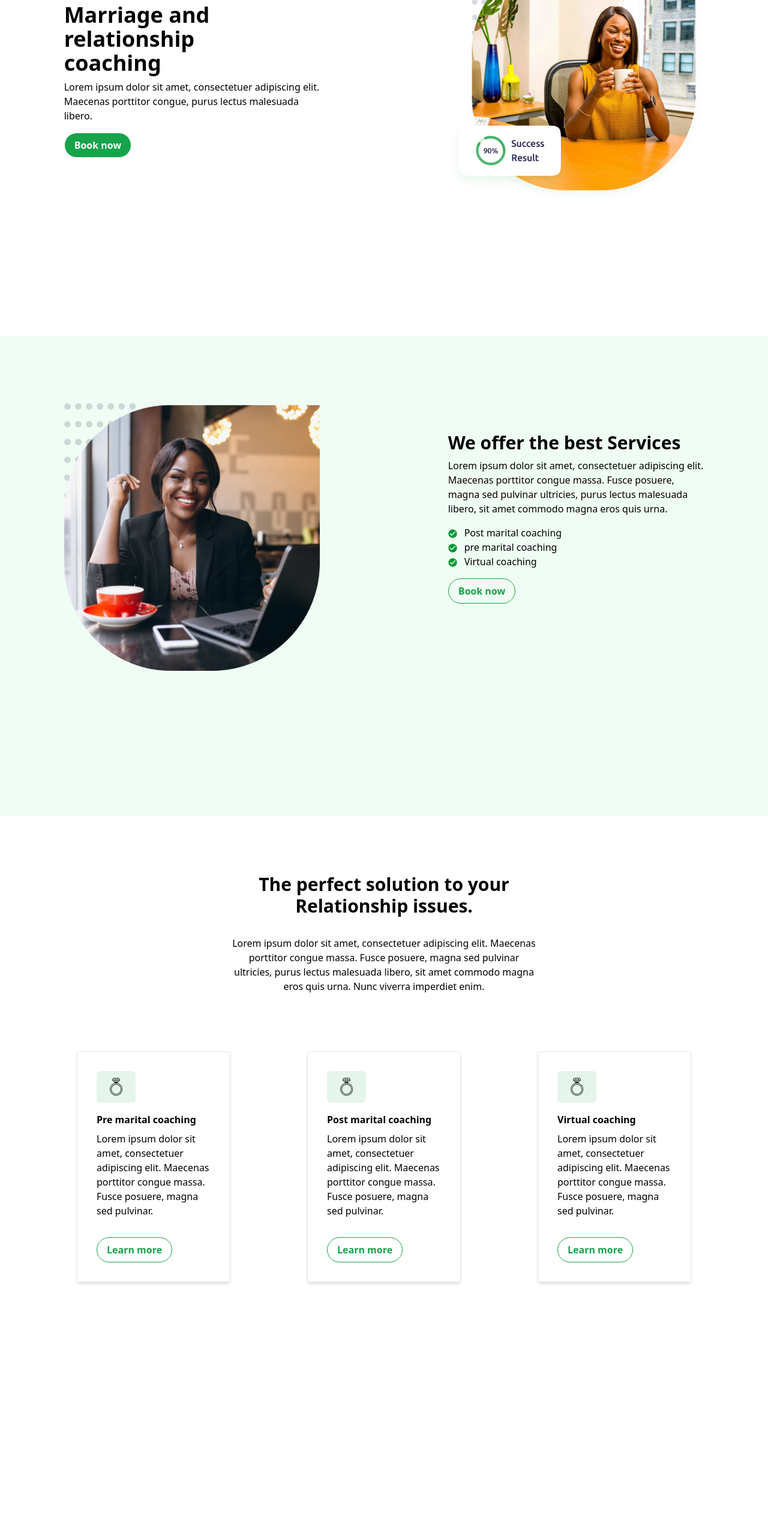
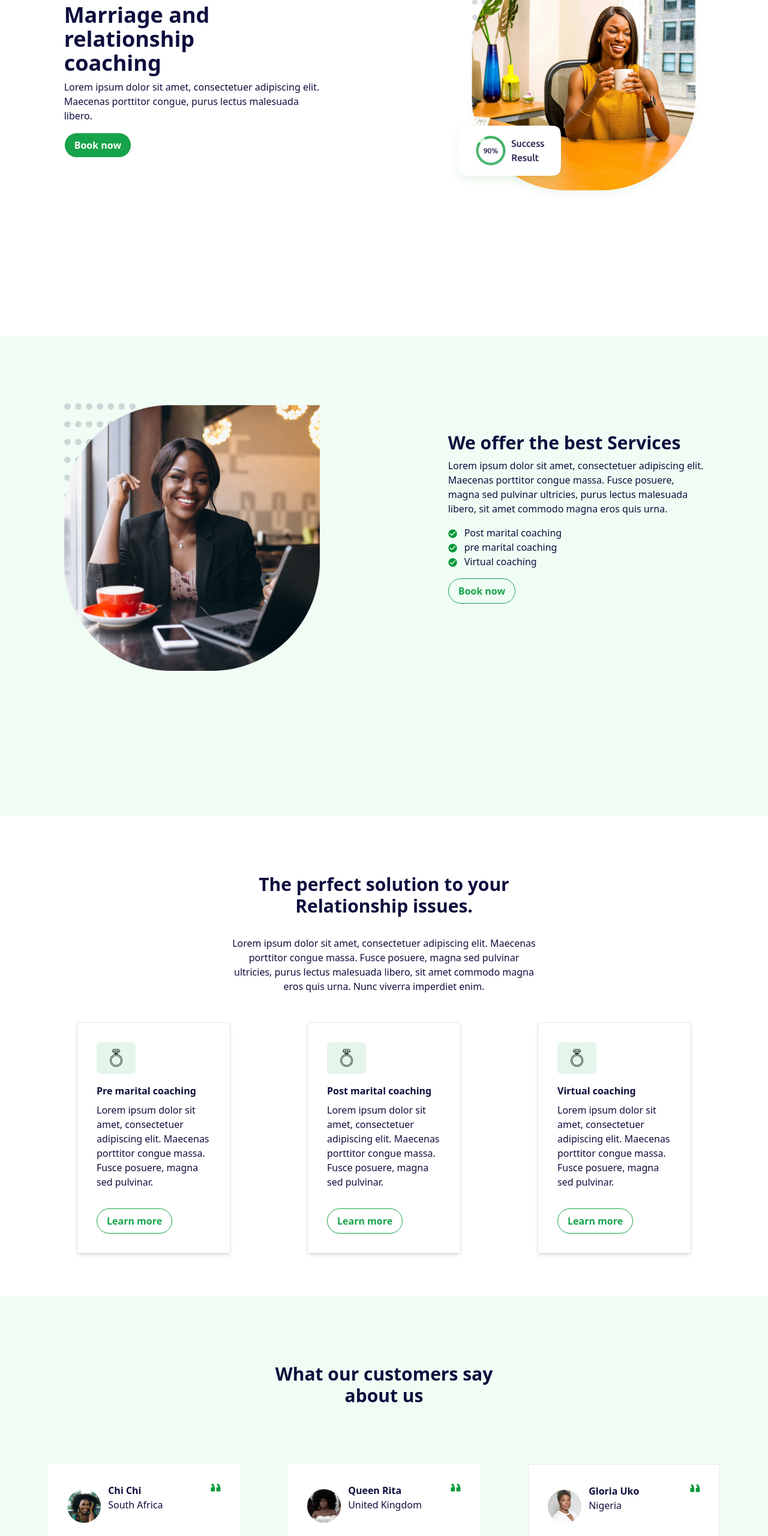
Before and after one commit to Uzayn/Business-Coaching-project-website, a website: page index.html in a window 1280 px wide. Shown: the part 240-2800 px from the top of the page at 60% size. Before the commit the page ends 2496 px from the top, so only its background shows below. Drawn offline with nearby package versions, Linux system fonts and the light colour scheme.

Commit message:
second commit

```diff
--- a/index.html
+++ b/index.html
@@ -19,13 +19,13 @@
             </div>
             <div class="mt-4 mr-4">
                 <ul class="flex">
-                    <li class="mr-6 mb-1 font-semibold mt-2 hover:underline">
+                    <li class="mr-6 mb-1 font-semibold mt-2 hover:underline text-[#000033F2]">
                         <a href="#">Home</a>
                     </li>
-                    <li class="mr-6 mb-1 font-semibold mt-2 hover:underline">
+                    <li class="mr-6 mb-1 font-semibold mt-2 hover:underline text-[#000033F2]">
                         <a href="#">About</a>
                     </li>
-                    <li class="mr-6 mb-1 font-semibold mt-2 hover:underline">
+                    <li class="mr-6 mb-1 font-semibold mt-2 hover:underline text-[#000033F2]">
                         <a href="#">Services</a>
                     </li>
                     <li class="mr-6">
@@ -39,10 +39,10 @@
 
         <div class="flex justify-around">
             <div class="w-1/3">
-                <h1 class="text-4xl font-bold mb-2 mt-20">
+                <h1 class="text-4xl font-bold text-[#000033F2] mb-2 mt-20">
                     Marriage and relationship <br> coaching
                 </h1>
-                <p class="mb-4">
+                <p class="mb-4 text-[#000033F2]">
                     Lorem ipsum dolor sit amet, consectetuer adipiscing elit. Maecenas porttitor congue, purus lectus malesuada libero.
                 </p>
                 <button class="bg-green-600 hover:bg-transparent text-white font-semibold hover:text-green-600 py-2 px-4 border border-white hover:border-green-600 rounded-full">
@@ -61,14 +61,14 @@
                 <img src="resources/Group 83.png" alt="">
             </div>
             <div class="mt-40 w-1/3">
-                <h1 class="text-3xl font-bold mb-2">We offer the best Services</h1>
-                <p class="mb-4">
+                <h1 class="text-3xl font-bold mb-2 text-[#000033F2]">We offer the best Services</h1>
+                <p class="mb-4 text-[#000033F2]">
                     Lorem ipsum dolor sit amet, consectetuer adipiscing elit. Maecenas porttitor congue massa. Fusce posuere, magna sed pulvinar ultricies, purus lectus malesuada libero, sit amet commodo magna eros quis urna.
                 </p>
                 <ul class="mb-4 ">
-                    <li class="inline-block"><img src="resources/Vector.png" alt="" class="inline-block mr-3">Post marital coaching</li><br>
-                    <li class="inline-block"><img src="resources/Vector.png" alt="" class="inline-block mr-3">pre marital coaching</li><br>
-                    <li class="inline-block"><img src="resources/Vector.png" alt="" class="inline-block mr-3">Virtual coaching</li><br>
+                    <li class="inline-block text-[#000033F2]"><img src="resources/Vector.png" alt="" class="inline-block mr-3">Post marital coaching</li><br>
+                    <li class="inline-block text-[#000033F2]"><img src="resources/Vector.png" alt="" class="inline-block mr-3">pre marital coaching</li><br>
+                    <li class="inline-block text-[#000033F2]"><img src="resources/Vector.png" alt="" class="inline-block mr-3">Virtual coaching</li><br>
                 </ul>
                 <button class="bg-transparent hover:bg-green-600 text-green-600 font-semibold hover:text-white py-2 px-4 border border-green-600   hover:border-transparent rounded-full">
                     Book now
@@ -79,19 +79,19 @@
 
     <section class="h-screen">
         <div>
-            <h1 class="text-3xl font-bold mb-8 text-center mt-24">The perfect solution to your <br> Relationship issues.</h1>
+            <h1 class="text-3xl font-bold mb-8 text-center pt-24 text-[#000033F2]">The perfect solution to your <br> Relationship issues.</h1>
             <div class="flex justify-center">
-                <p class="text-center w-2/5 flex justify-center">
+                <p class="text-center w-2/5 flex justify-center text-[#000033F2]">
                     Lorem ipsum dolor sit amet, consectetuer adipiscing elit. Maecenas porttitor congue massa. Fusce posuere, magna sed pulvinar ultricies, purus lectus malesuada libero, sit amet commodo magna eros quis urna. Nunc viverra imperdiet enim.
                 </p>
             </div>
         </div>
-        <div class="flex justify-evenly mt-24">
+        <div class="flex justify-evenly mt-12">
             <div class="w-1/5 border rounded shadow-md">
                 <div class="px-8 py-8">
                     <img src="resources/Group 94.png" alt="">
-                    <h1 class="text-1xl font-bold mb-2 mt-4">Pre marital coaching</h1>
-                    <p>
+                    <h1 class="text-1xl font-bold mb-2 mt-4 text-[#000033F2]">Pre marital coaching</h1>
+                    <p class="text-[#000033F2]">
                         Lorem ipsum dolor sit amet, consectetuer adipiscing elit. Maecenas porttitor congue massa. Fusce posuere, magna sed pulvinar.
                     </p>
                     <button class="mt-8 bg-transparent hover:bg-green-600 text-green-600 font-semibold hover:text-white py-2 px-4 border border-green-600   hover:border-transparent rounded-full">
@@ -102,8 +102,8 @@
             <div class="w-1/5 border rounded shadow-md">
                 <div class="px-8 py-8">
                     <img src="resources/Group 94.png" alt="">
-                    <h1 class="text-1xl font-bold mb-2 mt-4">Post marital coaching</h1>
-                    <p>
+                    <h1 class="text-1xl font-bold mb-2 mt-4 text-[#000033F2]">Post marital coaching</h1>
+                    <p class="text-[#000033F2]">
                         Lorem ipsum dolor sit amet, consectetuer adipiscing elit. Maecenas porttitor congue massa. Fusce posuere, magna sed pulvinar.
                     </p>
                     <button class="mt-8 bg-transparent hover:bg-green-600 text-green-600 font-semibold hover:text-white py-2 px-4 border border-green-600   hover:border-transparent rounded-full">
@@ -114,8 +114,8 @@
             <div class="w-1/5 border rounded shadow-md">
                 <div class="px-8 py-8">
                     <img src="resources/Group 94.png" alt="">
-                    <h1 class="text-1xl font-bold mb-2 mt-4">Virtual coaching</h1>
-                    <p>
+                    <h1 class="text-1xl font-bold mb-2 mt-4 text-[#000033F2]">Virtual coaching</h1>
+                    <p class="text-[#000033F2]">
                         Lorem ipsum dolor sit amet, consectetuer adipiscing elit. Maecenas porttitor congue massa. Fusce posuere, magna sed pulvinar.
                     </p>
                     <button class="mt-8 bg-transparent hover:bg-green-600 text-green-600 font-semibold hover:text-white py-2 px-4 border border-green-600   hover:border-transparent rounded-full">
@@ -127,6 +127,82 @@
         </div>
     </section>
 
+    <section class="bg-green-50 h-screen aspect-auto">
+        <div class="mb-20 h-80">
+            <div>
+                <h1 class="text-3xl font-bold mb-8 text-center pt-28 text-[#000033F2]">
+                    What our customers say <br> about us
+                </h1>
+            </div>
+            <div class="flex justify-evenly mb-10 pt-16">
+                <div class="w-1/4 bg-white">
+                    <div class="flex justify-between px-8 py-8">
+                        <div>
+                            <img src="resources/Ellipse 12.png" alt="" class="inline-block mr-2">
+                            <p class="inline-block text-[#000033F2]"><span class="font-bold text-[#000033F2]">Chi Chi </span><br> South Africa</p>
+                        </div>
+                        <div><img src="resources/“.png" alt=""></div>
+                    </div>
+                    <p class="px-8 pb-8 text-[#000033F2]">
+                        Lorem ipsum dolor sit amet, consectetuer adipiscing elit. Maecenas porttitor congue massa. Fusce posuere, magna sed pulvinar.
+                    </p>
+                </div>
+                <div class="w-1/4 bg-white">
+                    <div class="flex justify-between px-8 py-8">
+                        <div>
+                            <img src="resources/Ellipse 13.png" alt="" class="inline-block mr-2">
+                            <p class="inline-block text-[#000033F2]"><span class="font-bold text-[#000033F2]">Queen Rita </span><br> United Kingdom</p>
+                        </div>
+                        <div><img src="resources/“.png" alt=""></div>
+                    </div>
+                    <p class="px-8 pb-8 text-[#000033F2]">
+                        Lorem ipsum dolor sit amet, consectetuer adipiscing elit. Maecenas porttitor congue massa. Fusce posuere, magna sed pulvinar.
+                    </p>
+                </div>
+                <div class="w-1/4 bg-white border rounded">
+                    <div class="flex justify-between px-8 py-8">
+                        <div>
+                            <img src="resources/Ellipse 14.png" alt="" class="inline-block mr-2">
+                            <p class="inline-block text-[#000033F2]"><span class="font-bold text-[#000033F2]">Gloria Uko</span><br> Nigeria</p>
+                        </div>
+                        <div><img src="resources/“.png" alt=""></div>
+                    </div>
+                    <p class="px-8 pb-8 text-[#000033F2]">
+                        Lorem ipsum dolor sit amet, consectetuer adipiscing elit. Maecenas porttitor congue massa. Fusce posuere, magna sed pulvinar.
+                    </p>
+                </div>
+            </div>
+        </div>
+    </section>
+
+    <section class="mb-32">
+        <div class="mt-28">
+            <h1 class="text-3xl font-bold mt-12 mb-6 text-center text-[#000033F2]">
+                Subscribe to our newsletter
+            </h1>
+            <div class="flex justify-center mb-20">
+                <p class="text-center w-2/5 flex justify-center text-[#000033F2]">
+                    We recommend you subscribe to our newsletter, drop <br> your email below to get daily updates about us
+                </p>
+            </div>
+            <div class="text-center">
+                <input type="email" name="" id="" placeholder="Enter your Email" class=" inline-block w-1/4 rounded-full mr-6 ">
+                <button class="inline-block bg-green-600 hover:bg-transparent text-white font-semibold hover:text-green-600 py-2 px-4 border hover:border-green-600 rounded-full ">Subscribe</button>
+            </div>
+        </div>
+    </section>
+
+    <footer class="h-96 bg-[#000033F2] ">
+        <div>
+            <div>
+                <img src="resources/Jo jean main logo dark 2.png" alt="">
+            </div>
+            <div>
+
+            </div>
+        </div>
+    </footer>
+
 </body>
 
 </html>
```
Also changed, not shown: resources/Ellipse 12.png (added), resources/Ellipse 13.png (added), resources/Ellipse 14.png (added), resources/Group 113.png (added), resources/Jo jean main logo dark 2.png (added), resources/“.png (added).
